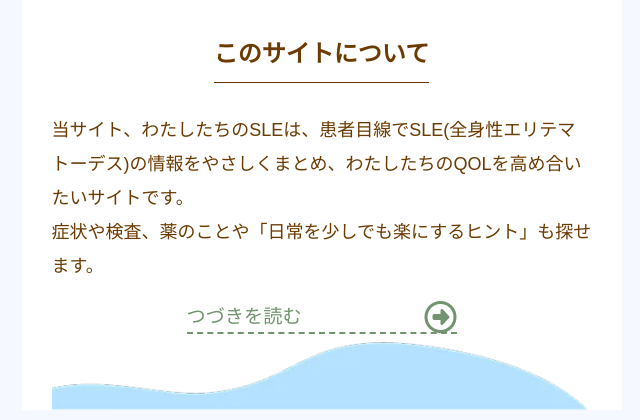
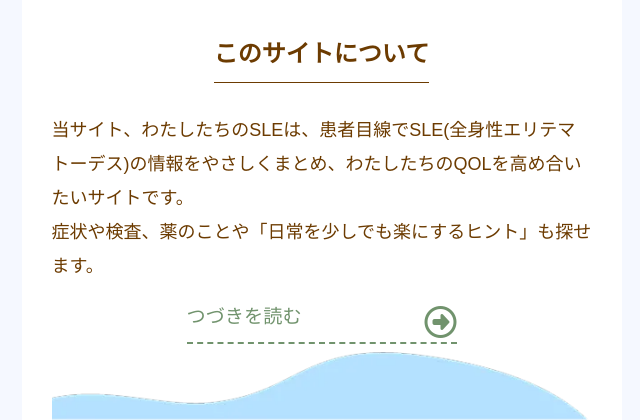
Before and after one commit to makikooo/renewal_our_sle, a PHP site: page / in a window 1280 px wide. Shown: the part 774-1194 px from the top of the page, without its empty margins (311-951 px from the left). Run offline with PHP 8.4, Linux system fonts and the light colour scheme; some libraries are stand-ins or nearby versions.

```diff
--- a/assets/css/style.css
+++ b/assets/css/style.css
@@ -22,6 +22,8 @@ body {
   border-bottom: var(--accent-green01) 2px dashed;
 
   span:first-of-type {
+    display: block;
+    margin-bottom: 10px;
     font-size: 1.2rem;
     color: var(--accent-green01);
   }
@@ -100,10 +102,8 @@ body {
         .oc__text {
           font-size: 1rem;
         }
-
       }
     }
-
   }
 
   .center__column {
@@ -166,7 +166,6 @@ body {
         width: 100%;
       }
     }
-
   }
 
   .right__column {
@@ -223,6 +222,5 @@ body {
         transform: translateX(-50%);
       }
     }
-
   }
 }
--- a/index.html
+++ b/index.html
@@ -10,7 +10,7 @@
   <link rel="stylesheet" href="./assets/css/style.css">
   <!-- font Awesome -->
   <link rel="stylesheet" href="https://cdnjs.cloudflare.com/ajax/libs/font-awesome/6.5.0/css/all.min.css">
-  <link rel="shortcut icon" type="image/x-icon" href="./assets/images/favicon_io/favicon.ico" />
+  <link rel="shortcut icon" type="image/x-icon" href="./assets/images/favicon_io/favicon.ico">
 </head>
 <body>
   <main id="home" class="container">
```
Lines whose indentation alone changed are shown as unchanged.
